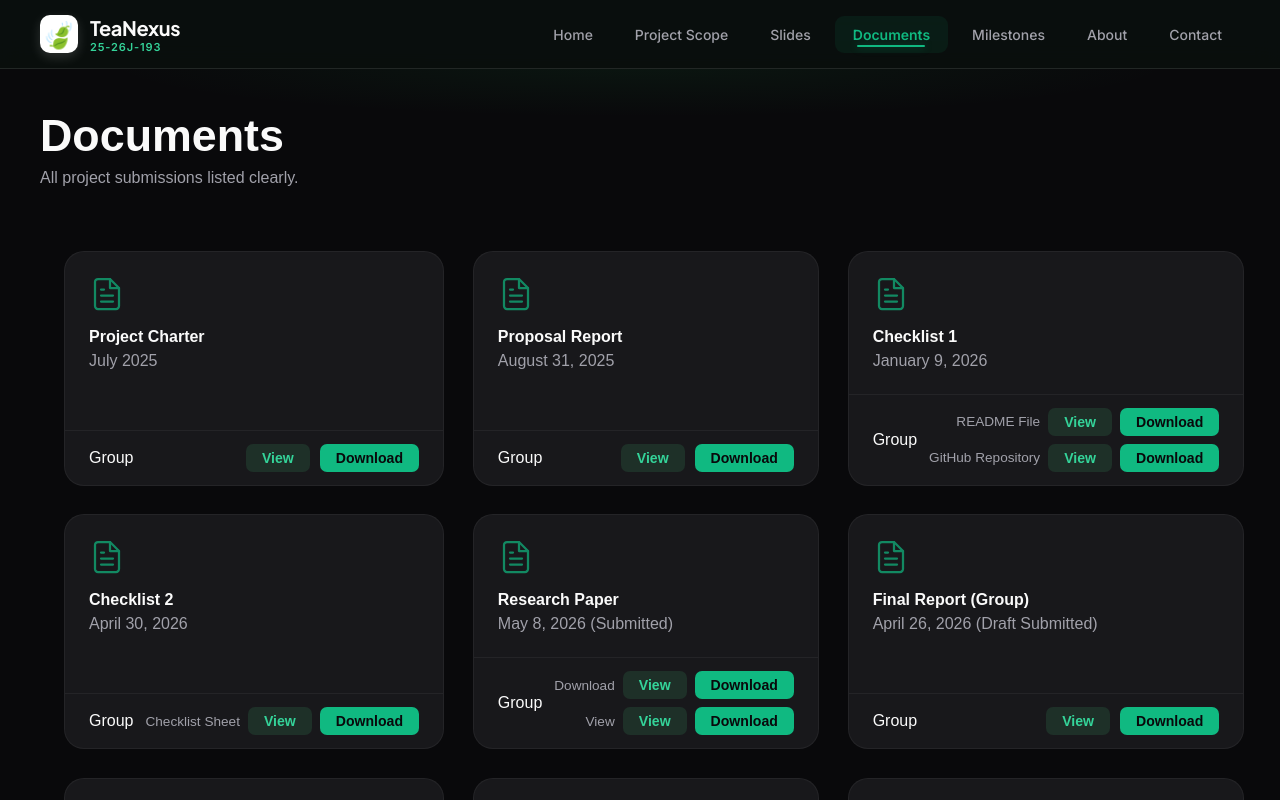
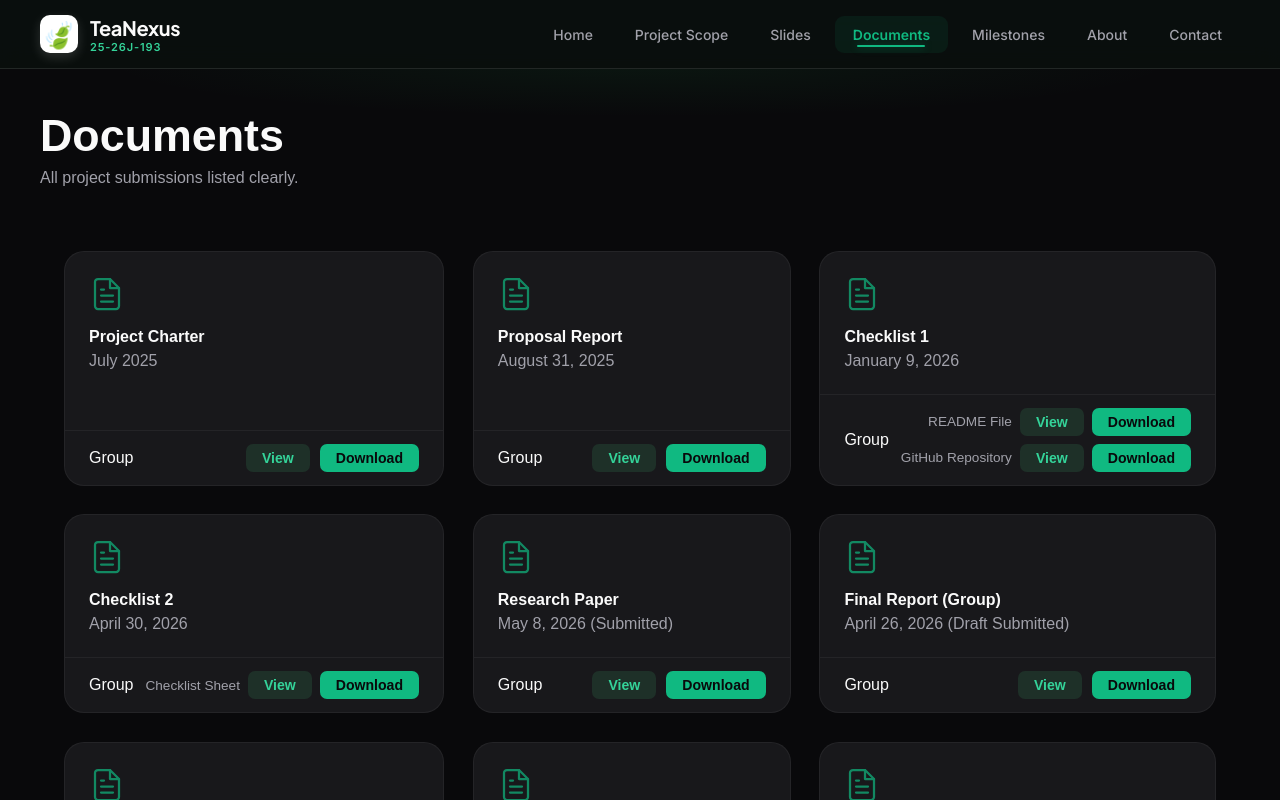
Before and after one commit to HThisarani/tea-project-website, a React (Create React App) app: page / in a window 1280 px wide. Both pictures are taken after a click on the element "Documents". Shown: the top 800 px of the page. Built offline with nearby package versions, Linux system fonts and the light colour scheme.

Commit message:
update document page

```diff
--- a/src/pages/Documents.jsx
+++ b/src/pages/Documents.jsx
@@ -142,15 +142,14 @@ const documents = [
     ]
   },
   {
-    id: 'research-paper',
-    title: 'Research Paper',
-    desc: 'May 8, 2026 (Submitted)',
-    status: 'Available',
-    files: [
-      { url: 'https://drive.google.com/uc?export=download&id=15QP3VfQvtfX7kihXvdJyXaWKH35EB8ya', label: 'Download' },
-      { url: 'https://drive.google.com/file/d/15QP3VfQvtfX7kihXvdJyXaWKH35EB8ya/view', label: 'View' }
-    ]
-  },
+  id: 'research-paper',
+  title: 'Research Paper',
+  desc: 'May 8, 2026 (Submitted)',
+  status: 'Available',
+  url: 'https://drive.google.com/uc?export=download&id=15QP3VfQvtfX7kihXvdJyXaWKH35EB8ya',
+  viewUrl: 'https://drive.google.com/file/d/15QP3VfQvtfX7kihXvdJyXaWKH35EB8ya/view'
+},
+
   {
     id: 'final-report',
     title: 'Final Report (Group)',
```
